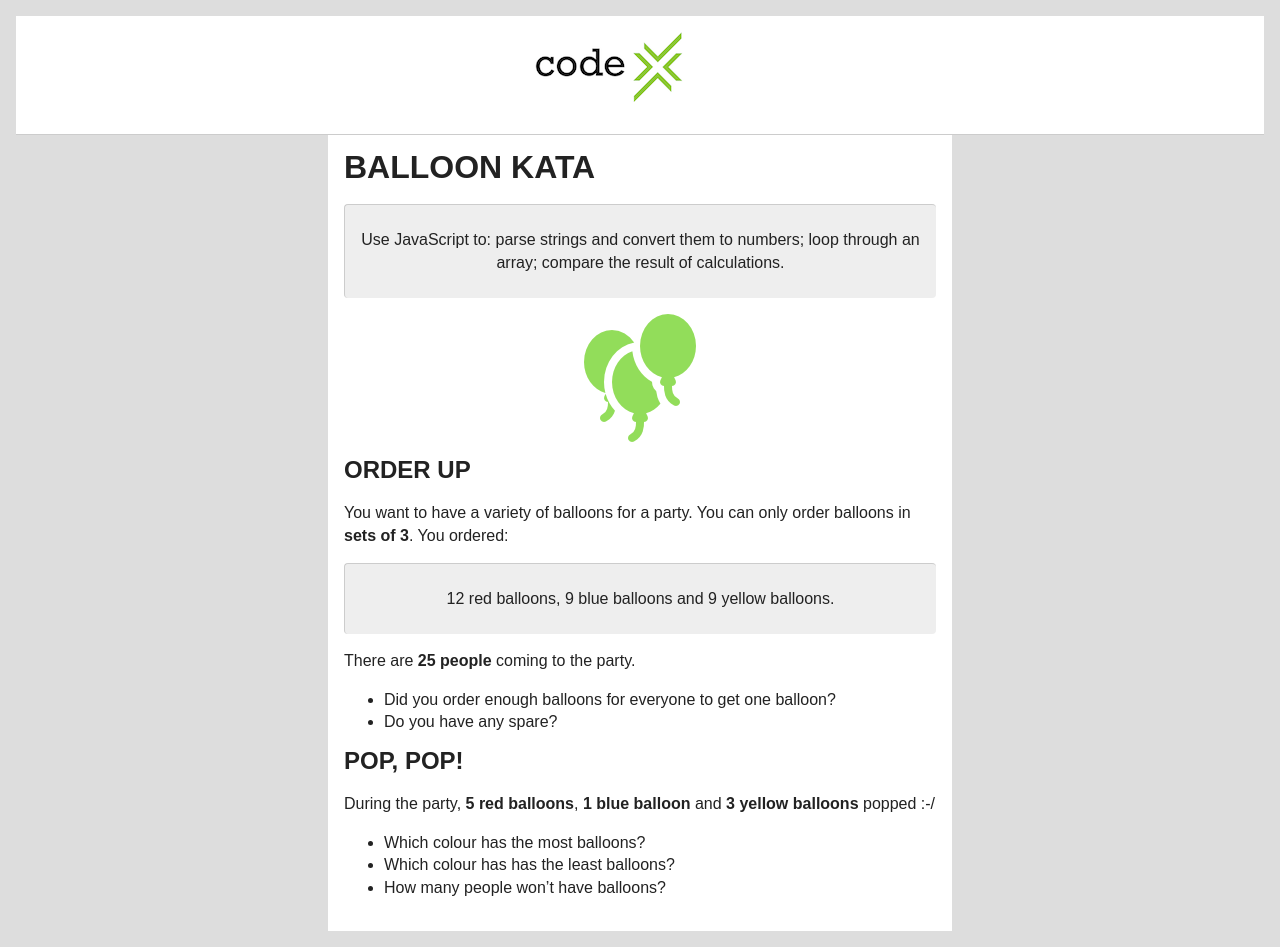
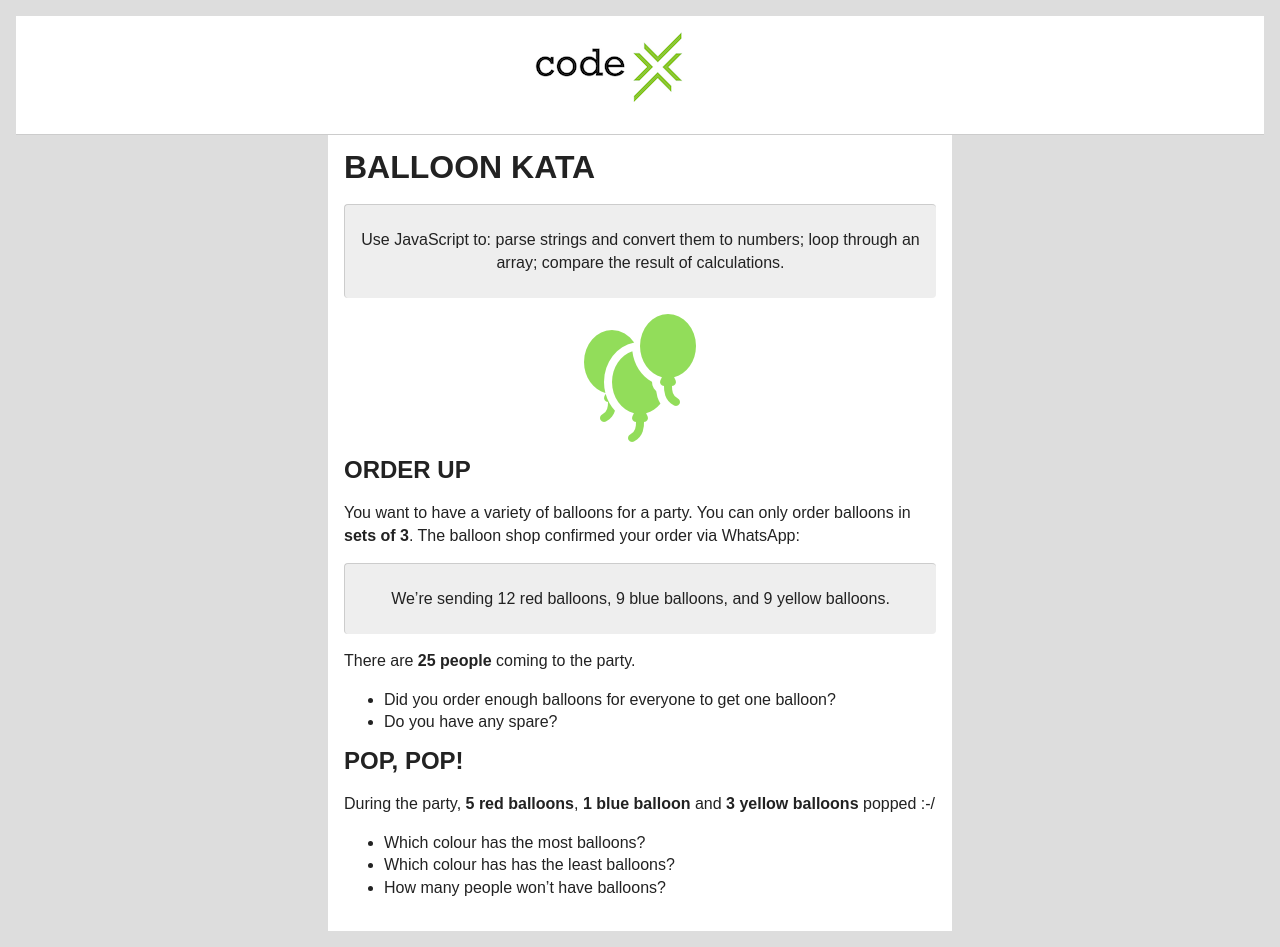
Before and after one commit to codex-academy/BalloonKata, a Jekyll site: the page built from index.md, in a window 1280 px wide. Built offline with Jekyll 4.4.1, drawn with Linux system fonts in a browser that asks for light colours.

```diff
--- a/index.md
+++ b/index.md
@@ -11,9 +11,9 @@ title: Balloon Kata
 
 ## Order up
 
-You want to have a variety of balloons for a party. You can only order balloons in **sets of 3**. You ordered:
+You want to have a variety of balloons for a party. You can only order balloons in **sets of 3**. The balloon shop confirmed your order via WhatsApp:
 
-> 12 red balloons, 9 blue balloons and 9 yellow balloons.
+> We're sending 12 red balloons, 9 blue balloons, and 9 yellow balloons.
 
 There are **25 people** coming to the party.
 
```
